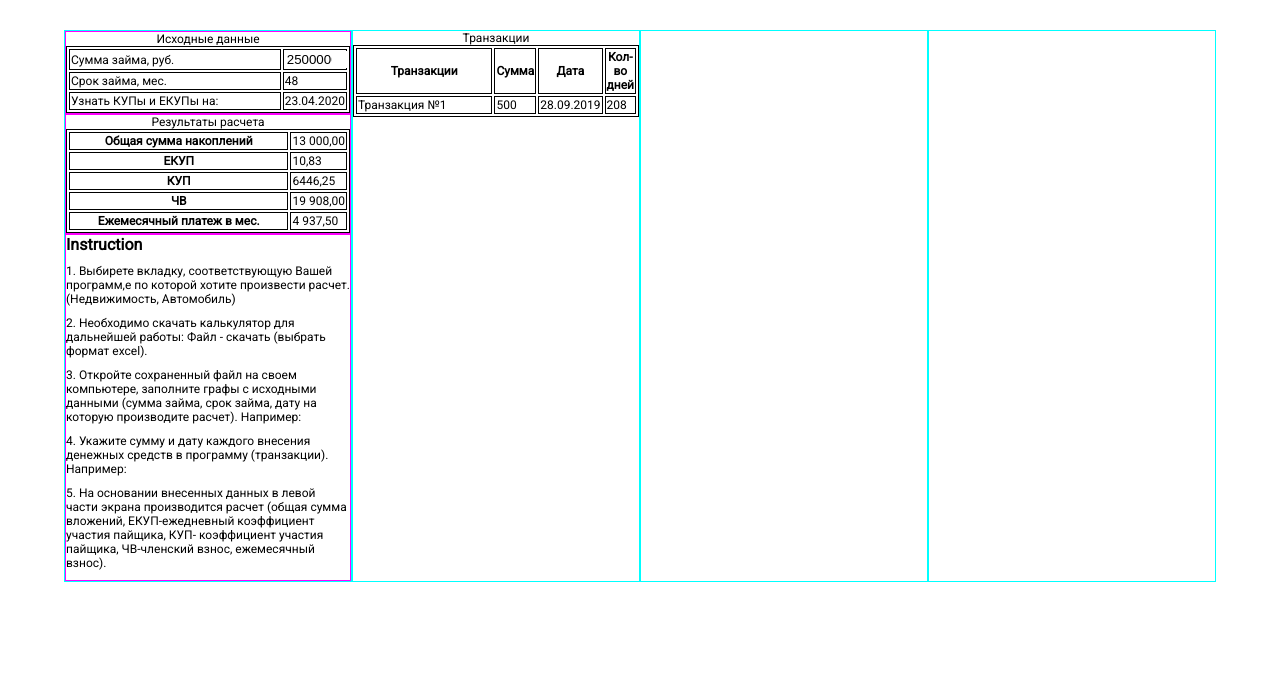
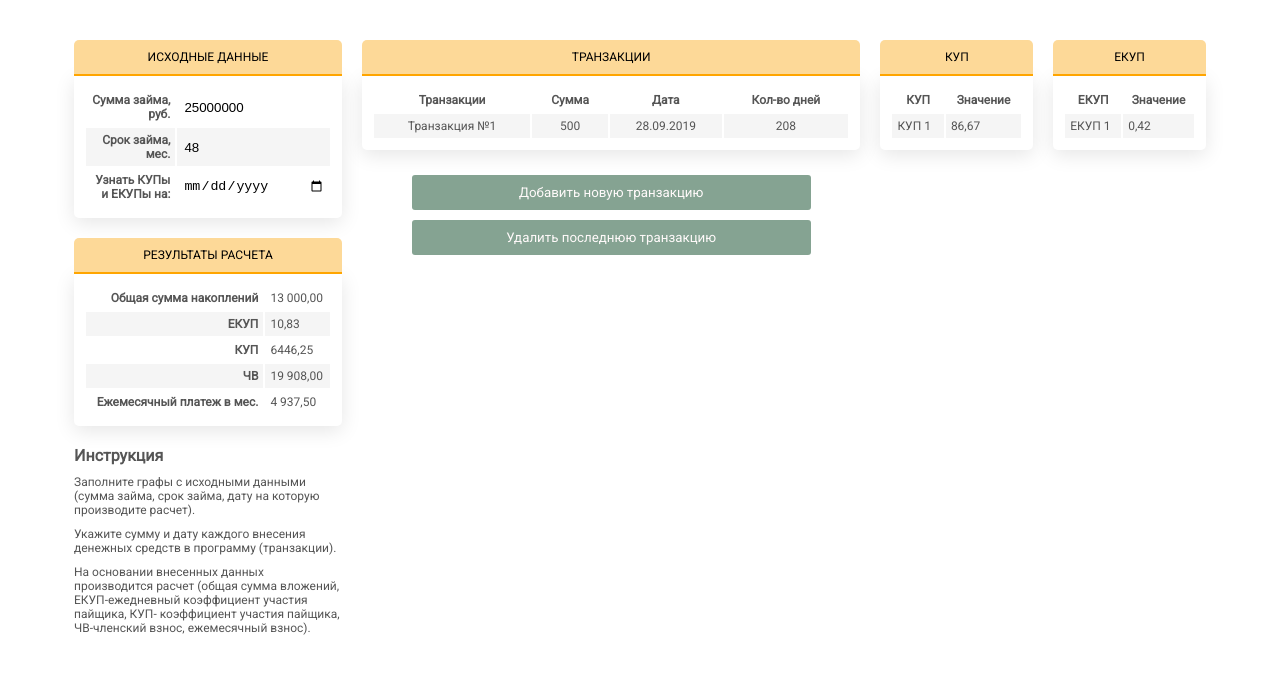
Before and after one commit to rodionsibov/calculator, a plain HTML site: page calc2.html in a window 1280 px wide. Drawn offline with Linux system fonts and the light colour scheme.

Commit message:
feat button rm

```diff
--- a/calc2.html
+++ b/calc2.html
@@ -14,31 +14,85 @@
 
       * {
 	  margin: 0;
+	  box-sizing: border-box;
       }
 
+
       body {
+	  color: #555;
 	  font-size: 12px;
 	  width: 90%;
 	  margin: 30px auto;
 	  display: flex;
+	  font-family: 'Roboto', sans-serif;
+	  flex-wrap: wrap;
+      }
 
-	  font-family: 'Roboto', sans-serif;
+      @media (max-width: 1100px) {
 
+
+      	  .grow25, .grow15, .grow45 {
+      	      min-width: 60%;
+	      margin: 0 auto;
+      	  }
+      }
+
+      @media (max-width: 600px) {
+
+
+      	  .grow25, .grow15, .grow45 {
+      	      min-width: 100%;
+      	  }
+      }
+
+      button {
+	  background: #85a392;
+	  width: 80%;
+	  padding: 10px;
+	  margin: 5px auto;
+	  border: none;
+	  color: snow;
+
+	  font-family: inherit;
+	  border-radius: 3px;
+      }
+
+      button:hover {
+	  filter: brightness(110%);
+      }
+
+      button:active {
+	  transform: translateY(1px);
       }
 
       .col {
 
 	  width: 100%;
-	  border: 1px solid aqua;
+
+	  padding: 10px;
+
       }
 
-      .row {
-	  border: 1px solid magenta;
+      .grow25 {
+      	  width: 25%;
+      }
+
+      .grow15 {
+      	  width: 15%;
+      }
+
+      .grow45 {
+      	  width: 45%;
+	  text-align: center;
       }
 
       h1 {
 	  font-size: 16px;
-	  margin-bottom: 10px;
+	  margin: 20px auto 10px;
+      }
+
+      h1:hover {
+	  color: black;
       }
 
       p {
@@ -46,46 +100,96 @@
 
       }
 
-      table, td, th {
-	  border: 1px solid black;
-	  width: 100%;
+      p:hover {
+	  color: black;
       }
 
-      td, caption {
+      caption {
+	  text-transform: uppercase;
+	  color: black;
+	  background: #fdd998;
+	  padding: 10px;
+	  border-top-left-radius: 5px;
+	  border-top-right-radius: 5px;
+	  border-bottom: 2px solid orange;
+      }
+
+      table {
+	  padding: 10px;
+	  margin-bottom: 20px;
+	  width: 100%;
+	  border-bottom-left-radius: 5px;
+	  border-bottom-right-radius: 5px;
+	  box-shadow: 0 5px 20px rgba(0, 0, 0, 0.1);
+	  transition: all 0.1s;
 
       }
 
+      td:hover, th:hover, caption:hover {
+	  font-weight: bold;
+	  color: black;
+      }
+
+      table:hover {
+	  transform: scale(1.01);
+	  box-shadow: 0 15px 20px rgba(0, 0, 0, 0.2);
+
+      }
+
+      tr:nth-child(even) {
+	  background: whitesmoke;
+      }
+
+      tr:hover {
+	  background: #ffecc7;
+      }
+
+      td, th {
+	  padding: 5px;
+      }
+
+      .grow25 th {
+	  text-align: right;
+      }
+
       input {
+	  width: 100%;
 	  border: none;
-	  width: 100%;
+	  background: none;
       }
+
+      input
+
     </style>
   </head>
   <body>
 
-    <div class="col">
-      <div class="row">
+    <div class="col grow25">
+
       <table>
 	<caption>Исходные данные</caption>
 	<tr>
-	    <td>Сумма займа, руб.</td>
+	  <th><label for="sum">Сумма займа, руб.</label></th>
 	  <td>
-	      <input type="number" value="25000000">
+	    <input id="sum" type="number" required step="1000" value="25000000">
 	  </td>
 	</tr>
 	<tr>
-	    <td>Срок займа, мес.</td>
-	    <td>48</td>
+	  <th><label for="month">Срок займа, мес.</th>
+	  <td>
+	    <input type="number" id="month" min="1" max="120" value="48">
+	  </td>
 	</tr>
 	<tr>
-	    <td>Узнать КУПы и ЕКУПы на:</td>
-	    <td>23.04.2020</td>
+	  <th><label for="date">Узнать КУПы и ЕКУПы на:</label></th>
+	  <td>
+	    <input id="date" type="date">
+	  </td>
 	</tr>
 
       </table>
 
-      </div>
-      <div class="row">
+
       <table>
 	<caption>Результаты расчета</caption>
 	<tr>
@@ -110,18 +214,14 @@
 	</tr>
 
       </table>
+
+      <h1>Инструкция</h1>
+      <p>Заполните графы с исходными данными (сумма займа, срок займа, дату на которую производите расчет).</p>
+      <p>Укажите сумму и дату каждого внесения денежных средств в программу (транзакции). </p>
+      <p> На основании внесенных данных производится расчет (общая сумма вложений, ЕКУП-ежедневный коэффициент участия пайщика, КУП- коэффициент участия пайщика, ЧВ-членский взнос, ежемесячный взнос).</p>
     </div>
-      <div class="row">
-	<h1>Instruction</h1>
-	<p>1. Выбирете вкладку, соответствующую Вашей программ,е по которой хотите произвести расчет. (Недвижимость, Автомобиль)</p>
-	<p>2. Необходимо скачать калькулятор для дальнейшей работы: Файл - скачать (выбрать формат excel). </p>
-	<p>3. Откройте сохраненный файл на своем компьютере, заполните графы с исходными данными (сумма займа, срок займа, дату на которую производите расчет). Например: </p>
-	<p>4. Укажите сумму и дату каждого внесения денежных средств в программу (транзакции). Например:</p>
-	<p>5. На основании внесенных данных в левой части экрана производится расчет (общая сумма вложений, ЕКУП-ежедневный коэффициент участия пайщика, КУП- коэффициент участия пайщика, ЧВ-членский взнос, ежемесячный взнос).</p>
-      </div>
-    </div>
-    <div class="col">
-      <table>
+    <div class="col grow45">
+      <table id="tab-tra">
 	<caption>Транзакции</caption>
 	<tr>
 	  <th>Транзакции</th>
@@ -137,12 +237,84 @@
 	</tr>
       </table>
 
+      <button id="btn-append">Добавить новую транзакцию</button>
+      <button id="btn-remove">Удалить последнюю транзакцию</button>
 
     </div>
-    <div class="col"></div>
-    <div class="col"></div>
+    <div class="col grow15">
+      <table id="tab-cup">
+	<caption>КУП</caption>
+	<tr>
+	  <th>КУП</th>
+	  <th>Значение</th>
+	</tr>
+	<tr>
+	  <td>КУП 1</td>
+	  <td>86,67</td>
+	</tr>
+      </table>
+
+    </div>
+    <div class="col grow15">
+      <table id="tab-ecup">
+	<caption>ЕКУП</caption>
+	<tr>
+	  <th>ЕКУП</th>
+	  <th>Значение</th>
+	</tr>
+	<tr>
+	  <td>ЕКУП 1</td>
+	  <td>0,42</td>
+	</tr>
+      </table>
+
+    </div>
 
     <script>
+
+      let buttonAppend = document.querySelector('#btn-append')
+      let buttonRemove = document.querySelector('#btn-remove')
+
+
+      const append = () => {
+
+	  let tr1 = document.createElement('tr')
+	  let tr2 = document.createElement('tr')
+	  let tr3 = document.createElement('tr')
+
+	  tr1.innerHTML = '<td>Транзакция №1</td><td>500</td><td>28.09.2019</td><td>208</td></tr>'
+	  tr2.innerHTML = '<td>КУП 1</td><td>86,67</td>'
+	  tr3.innerHTML = '<td>ЕКУП 1</td><td>0,42</td>'
+
+	  document.querySelector('#tab-tra').appendChild(tr1)
+	  document.querySelector('#tab-cup').appendChild(tr2)
+	  document.querySelector('#tab-ecup').appendChild(tr3)
+
+
+      }
+
+      buttonAppend.addEventListener('click', append)
+
+      const remove = () => {
+
+	  let tr1 = document.createEl('tr')
+	  let tr2 = document.createElement('tr')
+	  let tr3 = document.createElement('tr')
+
+	  document.querySelector('#tab-tra').removeChild(tr1)
+	  document.querySelector('#tab-cup').removeChild(tr2)
+	  document.querySelector('#tab-ecup').removeChild(tr3)
+
+
+
+      }
+
+
+      buttonRemove.addEventListener('click', remove)
+
+
+
+
 				     </script>
   </body>
 </html>
```
Lines whose indentation alone changed are shown as unchanged.
